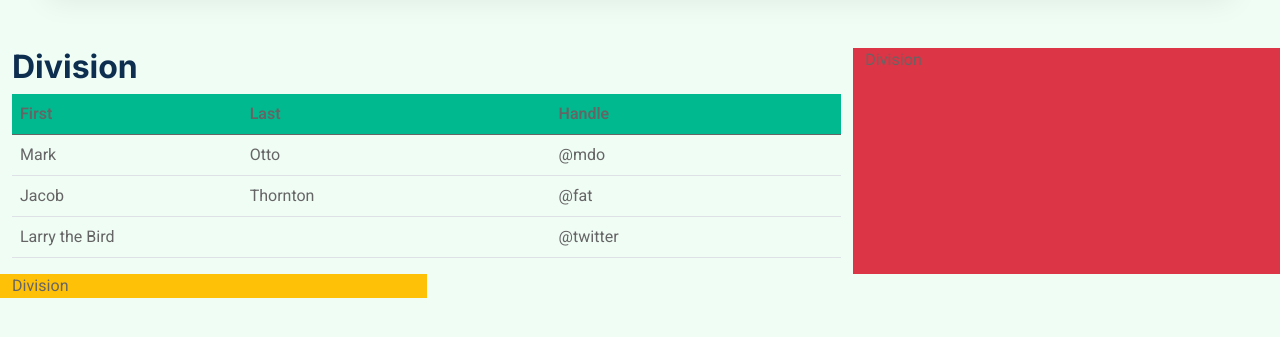
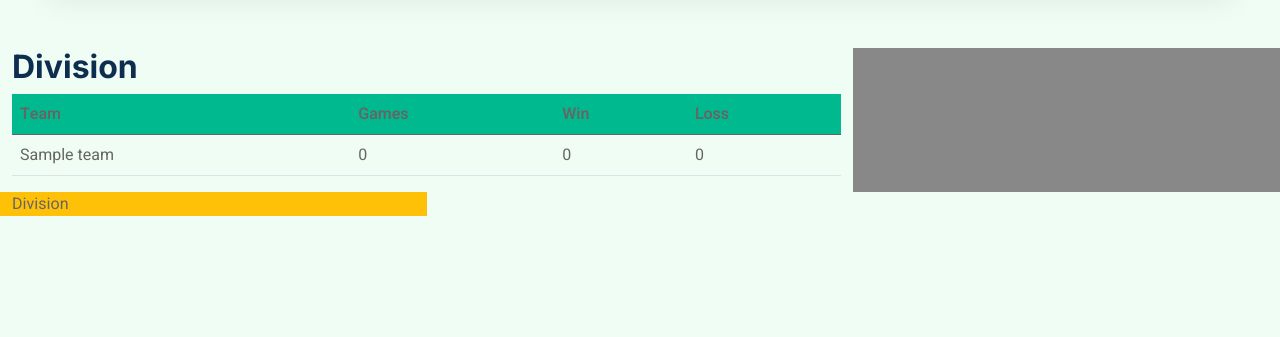
Before and after one commit to peidrao/nfl-game, a Django app: page /account/ in a window 1280 px wide. Shown: the part 120-457 px from the top of the page. Run offline with Django 4.2, Linux system fonts and the light colour scheme; a user stored in the database is signed in; tables that the repository leaves empty hold one stand-in row (values such as "Sample post"); some libraries are stand-ins or nearby versions.

Commit message:
account profile with team list

```diff
--- a/src/index/views.py
+++ b/src/index/views.py
@@ -42,6 +42,16 @@
     login_url = "/login/"
     template_name: str = "account.html"
 
+    def get(self, request) -> HTTPResponse:
+        context = {}
+        try:
+            team = request.user.teamprofile_set.all().first().team
+            context["team"] = team
+            context["teams"] = Team.objects.filter(division=team.division)
+        except Exception as e:
+            print(e)
+        return render(request, self.template_name, context)
+
 
 class ConferencesView(LoginRequiredMixin, generic.TemplateView):
     login_url = "/login/"
--- a/src/templates/account.html
+++ b/src/templates/account.html
@@ -1,5 +1,4 @@
 {% extends "index.html" %}
-
 
 {% block header %} {% include 'partials/header.html' %} {% endblock %}
 
@@ -12,30 +11,28 @@
             <table class="table">
                 <thead class="bg-primary">
                     <tr>
-                        <th scope="col">First</th>
-                        <th scope="col">Last</th>
-                        <th scope="col">Handle</th>
+                        <th scope="col">Team</th>
+                        <th scope="col">Games</th>
+                        <th scope="col">Win</th>
+                        <th scope="col">Loss</th>
                     </tr>
                 </thead>
                 <tbody>
+                   {% for team in teams %}
                     <tr>
-                        <td>Mark</td>
-                        <td>Otto</td>
-                        <td>@mdo</td>
+                        <td>{{team.name}}</td>
+                        <td>0</td>
+                        <td>0</td>
+                        <td>0</td>
                     </tr>
-                    <tr>
-                        <td>Jacob</td>
-                        <td>Thornton</td>
-                        <td>@fat</td>
-                    </tr>
-                    <tr>
-                        <td colspan="2">Larry the Bird</td>
-                        <td>@twitter</td>
-                    </tr>
+                   {% endfor %}
+
                 </tbody>
             </table>
         </div>
-        <div class="col-md-4 bg-danger">Division</div>
+        <div class="col-md-4" style="background-color:{{team.primary_color}};">
+            <h1 style="color: {{team.secondary_color}};">{{team.name}}</h1>
+        </div>
         <div class="col-md-4 bg-warning">Division</div>
     </div>
 </div>
@@ -43,4 +40,3 @@
 {% endblock %}
 {% block back_top %} {% endblock %}
 {% block footer %} {% endblock %}
-{% block dependencies %} {% endblock %}
```
